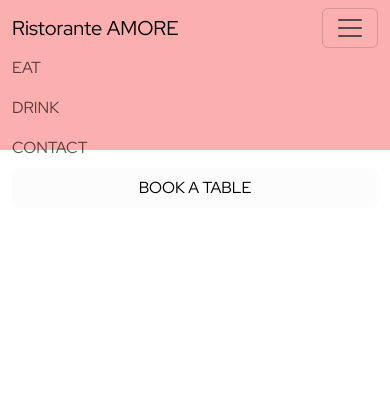
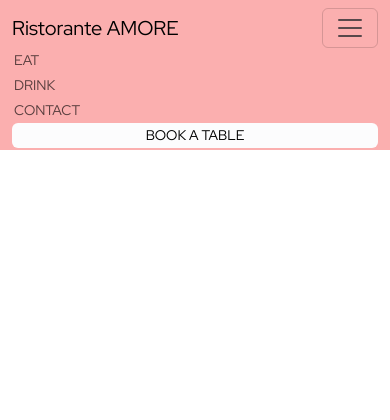
Before and after one commit to Maximiliane-K/ristorante-amore, a Django app: page / in a window 390 px wide, after a click that opens the changed part. Shown: the top 420 px of the page. Run offline with Django 3.2, Linux system fonts and the light colour scheme; data that the repository does not hold is empty; some libraries are stand-ins or nearby versions.

Commit message:
Add responsive design with media queries for medium and smaller screen sizes

```diff
--- a/static/css/style.css
+++ b/static/css/style.css
@@ -51,3 +51,36 @@ footer {
     left: 50%;
     transform: translate(-50%, -50%);
 }
+
+/* for medium screen sizes from 620px and down */
+@media screen and (max-width: 620px) {
+
+    .navbar-nav .nav-link {
+        font-size: 14px;
+        padding: 2px;
+    }
+}
+
+/* for small screen sizes from 995px and down */
+@media screen and (max-width: 995px) {
+
+    .navbar-nav .nav-link {
+        font-size: 14px;
+        padding: 2px;
+    }
+
+    .about {
+        top: 50%;
+        overflow: auto;
+    }
+
+    .about h1 {
+        font-size: 20px;
+        font-weight: 15px;
+    }
+
+    .about p {
+        font-size: 15px;
+    }
+
+}
```
